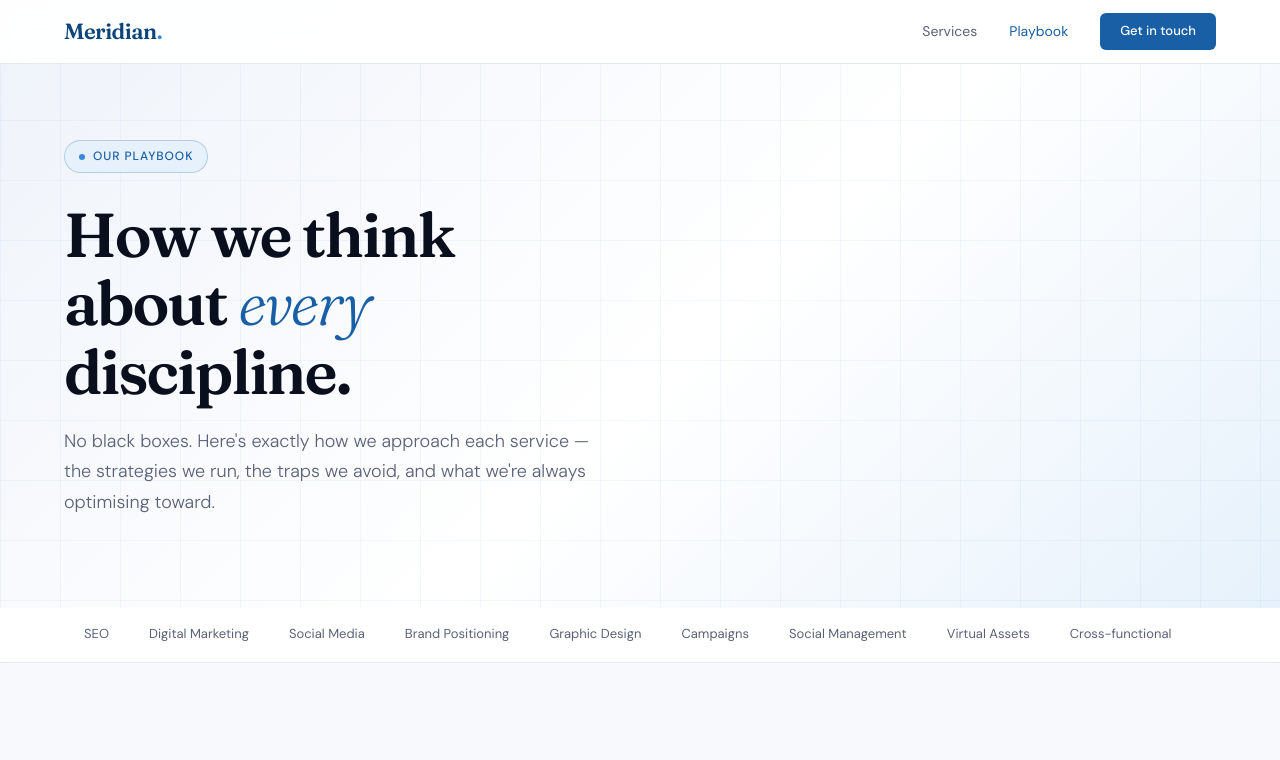
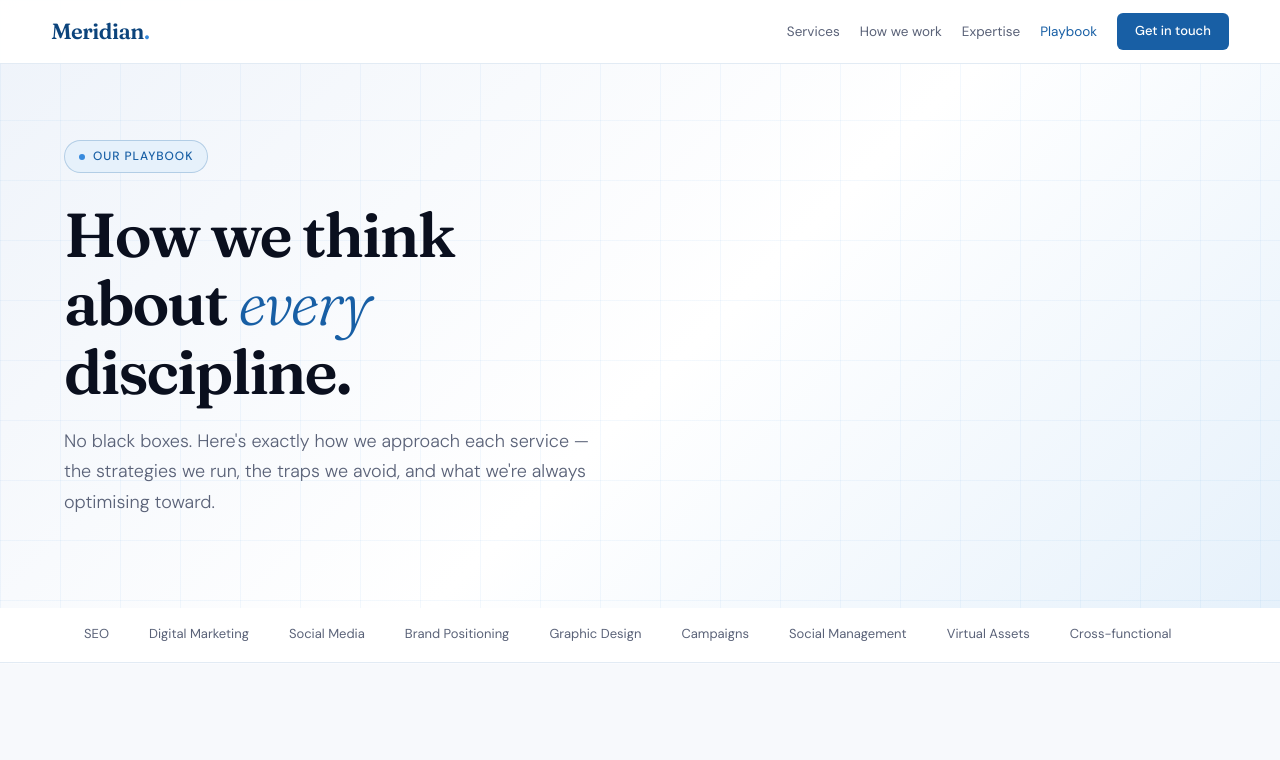
Before and after one commit to vigasinii/Meridian, a plain HTML site: page playbook.html in a window 1280 px wide. Shown: the top 760 px of the page. Drawn offline with Linux system fonts and the light colour scheme.

Commit message:
Update playbook.html

```diff
--- a/playbook.html
+++ b/playbook.html
@@ -36,23 +36,24 @@
     -webkit-font-smoothing: antialiased;
   }
 
-  /* ── NAV ── */
   nav {
     position: fixed; top: 0; left: 0; right: 0; z-index: 100;
     display: flex; align-items: center; justify-content: space-between;
-    padding: 0 5vw; height: 64px;
-    background: rgba(255,255,255,0.92);
+    padding: 0 4vw; height: 64px;
+    background: rgba(255,255,255,0.95);
     backdrop-filter: blur(12px);
     border-bottom: 1px solid var(--border);
     transition: box-shadow 0.3s, background 0.3s;
+    white-space: nowrap;
+    gap: 24px;
   }
-  nav.scrolled { box-shadow: 0 2px 20px rgba(4,44,83,0.08); background: rgba(255,255,255,0.97); }
-  .nav-logo { font-family: 'Fraunces', serif; font-size: 22px; font-weight: 600; color: var(--blue-800); letter-spacing: -0.5px; text-decoration: none; }
+  nav.scrolled { box-shadow: 0 2px 20px rgba(4,44,83,0.08); background: rgba(255,255,255,0.99); }
+  .nav-logo { font-family: 'Fraunces', serif; font-size: 22px; font-weight: 600; color: var(--blue-800); letter-spacing: -0.5px; text-decoration: none; flex-shrink: 0; }
   .nav-logo span { color: var(--blue-400); }
-  .nav-links { display: flex; gap: 32px; align-items: center; }
-  .nav-links a { font-size: 14px; color: var(--ink-muted); text-decoration: none; transition: color 0.2s; }
+  .nav-links { display: flex; gap: 20px; align-items: center; flex-shrink: 0; }
+  .nav-links a { font-size: 13.5px; color: var(--ink-muted); text-decoration: none; transition: color 0.2s; white-space: nowrap; }
   .nav-links a:hover, .nav-links a.active { color: var(--blue-600); }
-  .nav-cta { background: var(--blue-600); color: #fff !important; padding: 8px 20px; border-radius: 6px; font-weight: 500 !important; font-size: 13px !important; transition: background 0.2s !important; }
+  .nav-cta { background: var(--blue-600); color: #fff !important; padding: 8px 18px; border-radius: 6px; font-weight: 500 !important; font-size: 13px !important; transition: background 0.2s !important; white-space: nowrap; flex-shrink: 0; }
   .nav-cta:hover { background: var(--blue-800) !important; }
 
   /* ── PAGE HERO ── */
@@ -265,7 +266,7 @@
   .reveal { opacity: 0; transform: translateY(28px); transition: opacity 0.7s cubic-bezier(0.22,1,0.36,1), transform 0.7s cubic-bezier(0.22,1,0.36,1); }
   .reveal.visible { opacity: 1; transform: translateY(0); }
   .eyebrow  { opacity: 0; transform: translateY(16px); animation: fadeUp 0.6s cubic-bezier(0.22,1,0.36,1) 0.1s forwards; }
-  h1        { opacity: 0; transform: translateY(20px); animation: fadeUp 0.7s cubic-bezier(0.22,1,0.36,1) 0.22s forwards; }
+  .page-hero h1 { opacity: 0; transform: translateY(20px); animation: fadeUp 0.7s cubic-bezier(0.22,1,0.36,1) 0.22s forwards; }
   .page-sub { opacity: 0; transform: translateY(16px); animation: fadeUp 0.65s cubic-bezier(0.22,1,0.36,1) 0.36s forwards; }
   @keyframes fadeUp { to { opacity: 1; transform: translateY(0); } }
 
@@ -285,11 +286,13 @@
 <body>
 
 <nav id="navbar">
-  <a href="meridian-portfolio.html" class="nav-logo">Meridian<span>.</span></a>
+  <a href="index.html" class="nav-logo">Meridian<span>.</span></a>
   <div class="nav-links">
-    <a href="meridian-portfolio.html#services" class="hide-mob">Services</a>
-    <a href="meridian-playbook.html" class="active">Playbook</a>
-    <a href="meridian-portfolio.html#contact" class="nav-cta">Get in touch</a>
+    <a href="index.html#services">Services</a>
+    <a href="index.html#process">How we work</a>
+    <a href="index.html#specialisation">Expertise</a>
+    <a href="playbook.html" class="active">Playbook</a>
+    <a href="index.html#contact" class="nav-cta">Get in touch</a>
   </div>
 </nav>
 
@@ -1035,10 +1038,10 @@
   <div class="footer-logo">Meridian<span>.</span></div>
   <p>© 2025 Meridian Marketing. All rights reserved.</p>
   <div class="footer-links">
-    <a href="meridian-portfolio.html">Home</a>
-    <a href="meridian-portfolio.html#services">Services</a>
-    <a href="meridian-playbook.html">Playbook</a>
-    <a href="meridian-portfolio.html#contact">Contact</a>
+    <a href="index.html">Home</a>
+    <a href="index.html#services">Services</a>
+    <a href="playbook.html">Playbook</a>
+    <a href="index.html#contact">Contact</a>
   </div>
 </footer>
 
```
